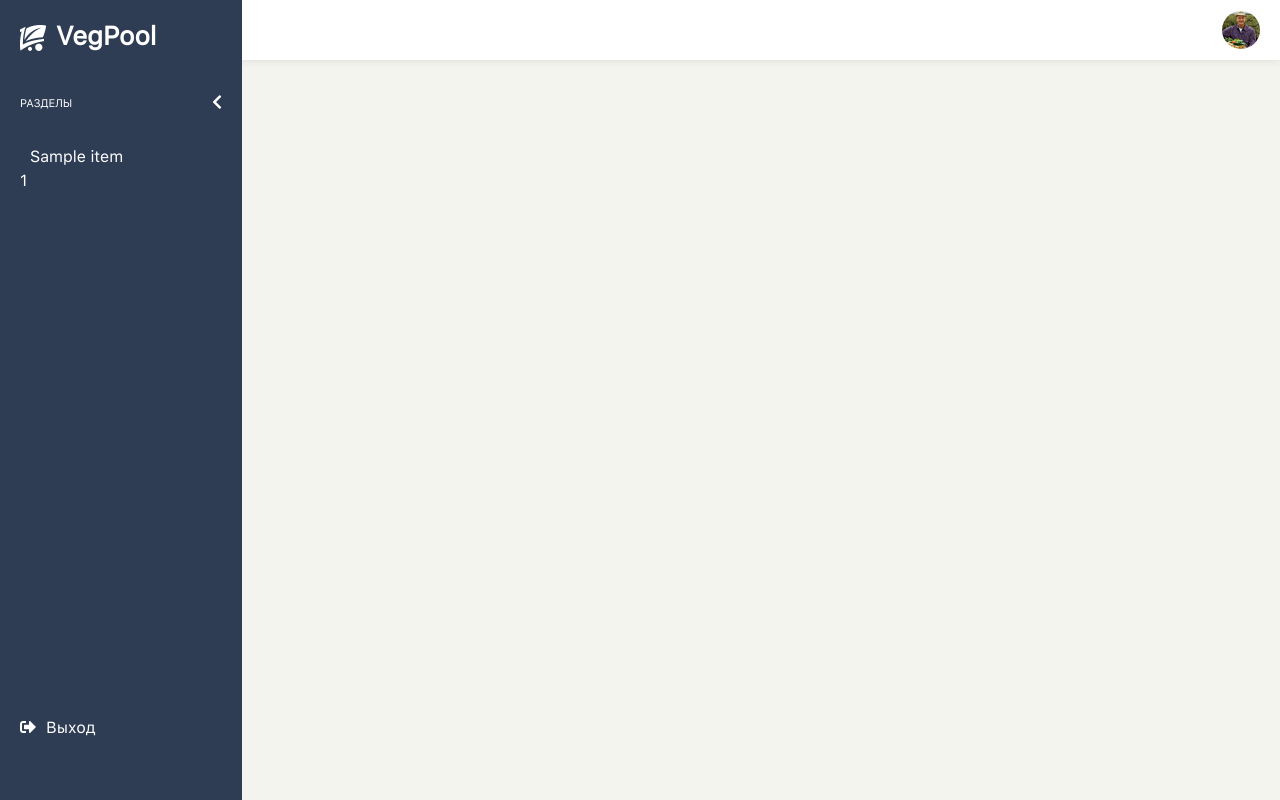
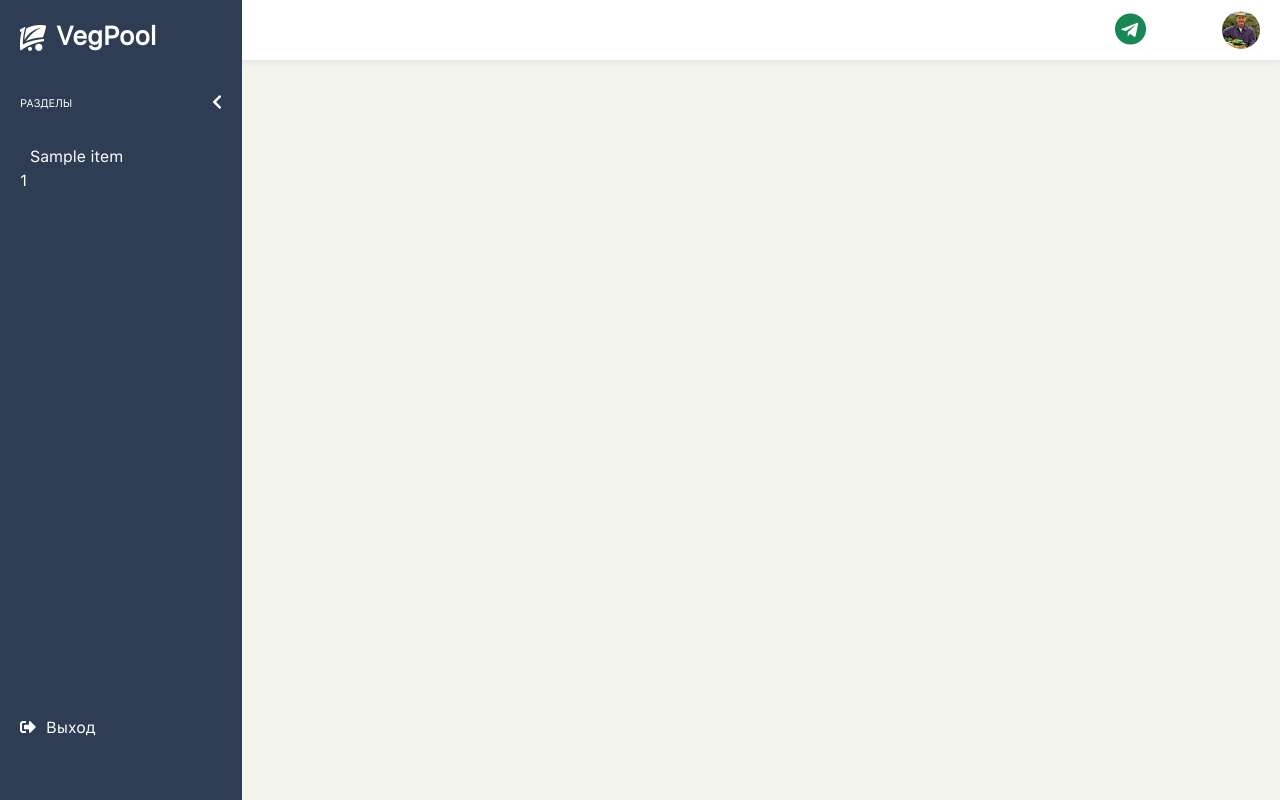
Before and after one commit to egfood/jackfruit-core, a Django app: template apps/farmer/templates/farmer/app-base.html in a window 1280 px wide. Run offline with Django 3.2, Linux system fonts and the light colour scheme; tables that the repository leaves empty hold one stand-in row (values such as "Sample post"); the template is opened without the code that fills it: values that come from a table or form of the project are taken from there, most other values are stand-ins (such as "Sample title", 1, 10 or a date in 2020); parts of the project's set-up code (start-up, migrations or seed data) failed here and were passed over; some libraries are stand-ins or nearby versions.

Commit message:
core: add link to TG

```diff
--- a/core/templates/core/base-with-sidebar.html
+++ b/core/templates/core/base-with-sidebar.html
@@ -41,6 +41,15 @@
                         </div>
                         {% block top_menu %}{% endblock %}
                         <div class="headerOptions">
+
+                            <div class="nav-item ml-auto">
+                                <a class="nav-link ml-auto" href="https://t.me/joinchat/Bc_KkxNGDtfbQsgzp891gA"
+                                   target="_blank"
+                                   rel="noopener noreferrer" title="Перейти в наш Telegram канал">
+                                    <i class="fab fa-telegram fa-2x text-success"></i>
+                                </a>
+                            </div>
+
                             {#                            <div class="selectWrapper selectWrapperLang">#}
                             {#                                <select name="lang" id="langSwitch">#}
                             {#                                    <option value="RUS">РУС</option>#}
```
